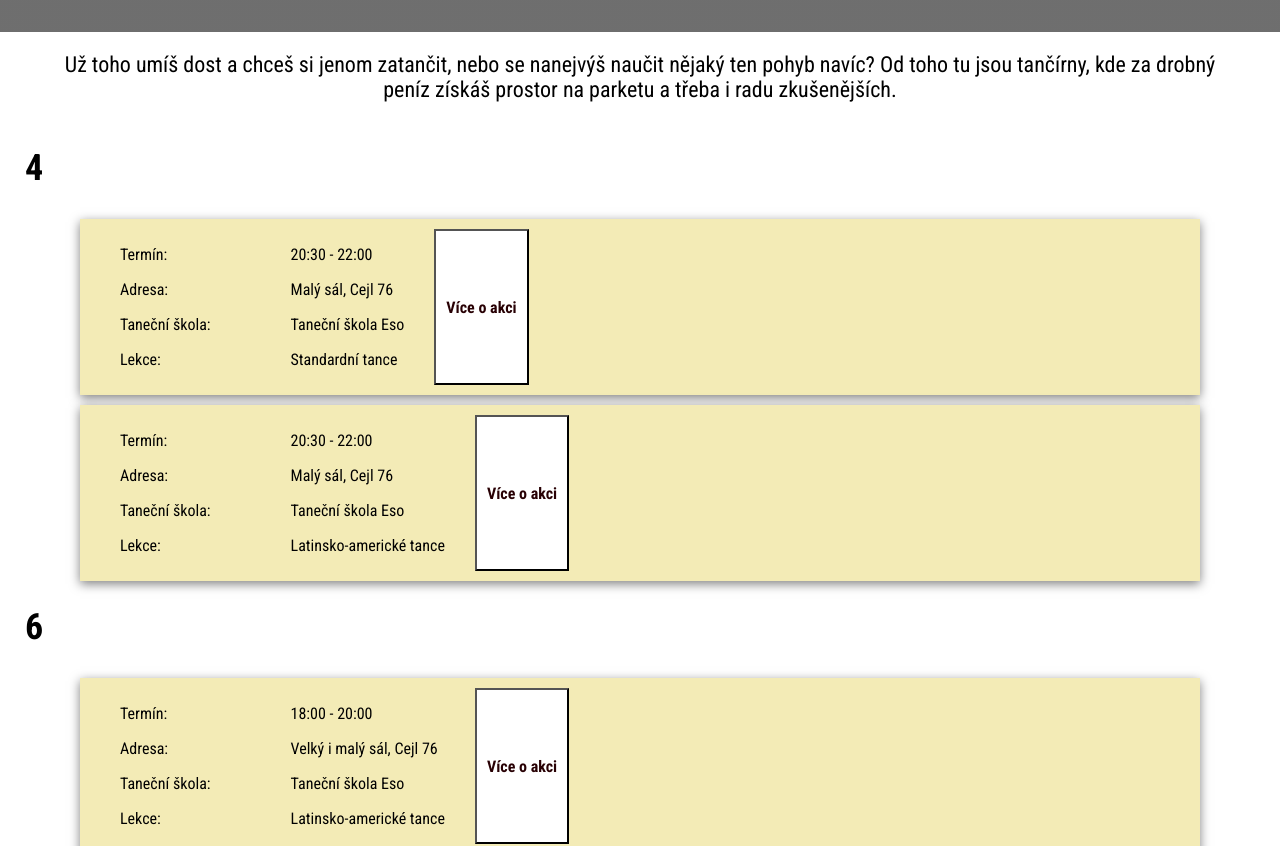
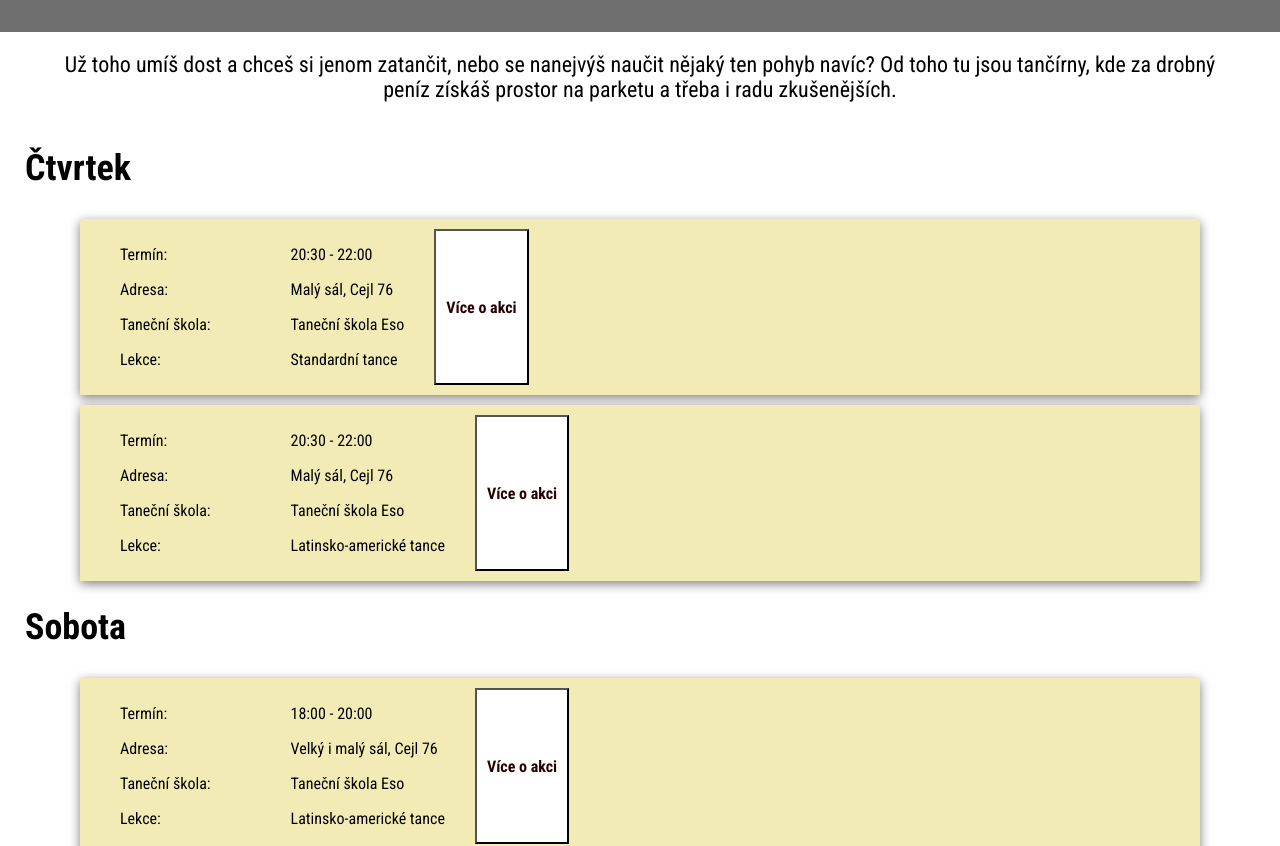
Before and after one commit to janasekaninova/Czechitas_Hackhathon, a Vue app in the folder tanecnilekce/: page /gaffs in a window 1280 px wide. Shown: the part 560-1406 px from the top of the page. Built offline with nearby package versions, Linux system fonts and the light colour scheme; grey boxes are pictures that could not be loaded.

Commit message:
Switch- změna čísla na dny u Gaffs results

```diff
--- a/tanecnilekce/src/components/GaffsDay.vue
+++ b/tanecnilekce/src/components/GaffsDay.vue
@@ -1,6 +1,6 @@
 <template>
   <div>
-    <h2>{{ timetable.id }}</h2>
+    <h2>{{ nameOfDays}}</h2>
     <gaffsresults
         v-for="(action, index) in timetable.actions"
         v-bind:singleGaff="action"
@@ -16,7 +16,29 @@ export default {
   components: {
     gaffsresults: GaffsResults
   },
-  props: ["timetable"]
+  props: ["timetable"],
+
+  computed: {
+    nameOfDays: function() {
+      switch(this.timetable.id) {
+        case 1:
+          return "Pondělí"
+        case 2:
+        return "Uterý"
+        case 3:
+        return "Středa"
+        case 4:
+          return "Čtvrtek"
+        case 5:
+          return "Pátek"
+        case 6:
+          return "Sobota"
+        case 7:
+        return "Neděle"
+      }
+
+    }
+  }
 };
 </script>
 
```
